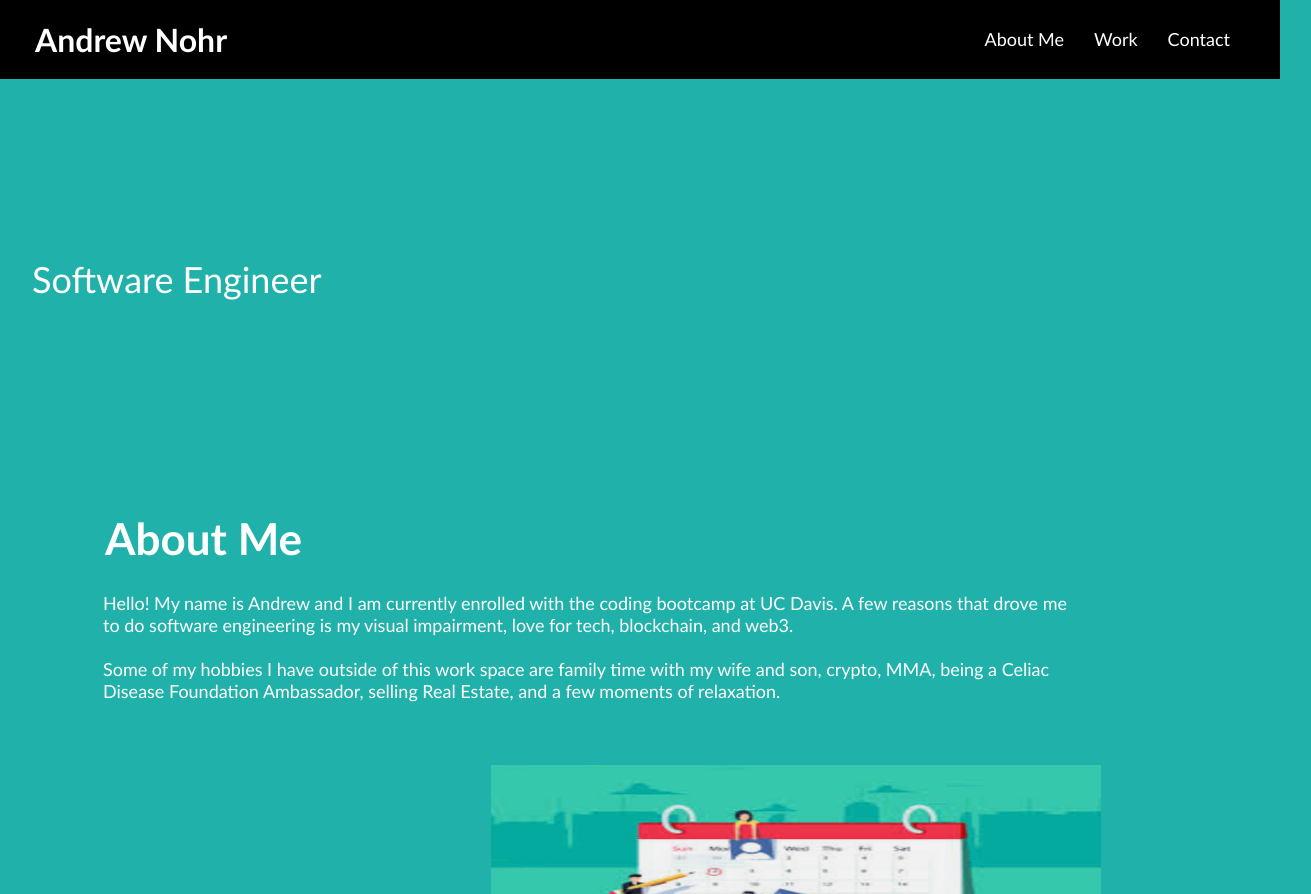
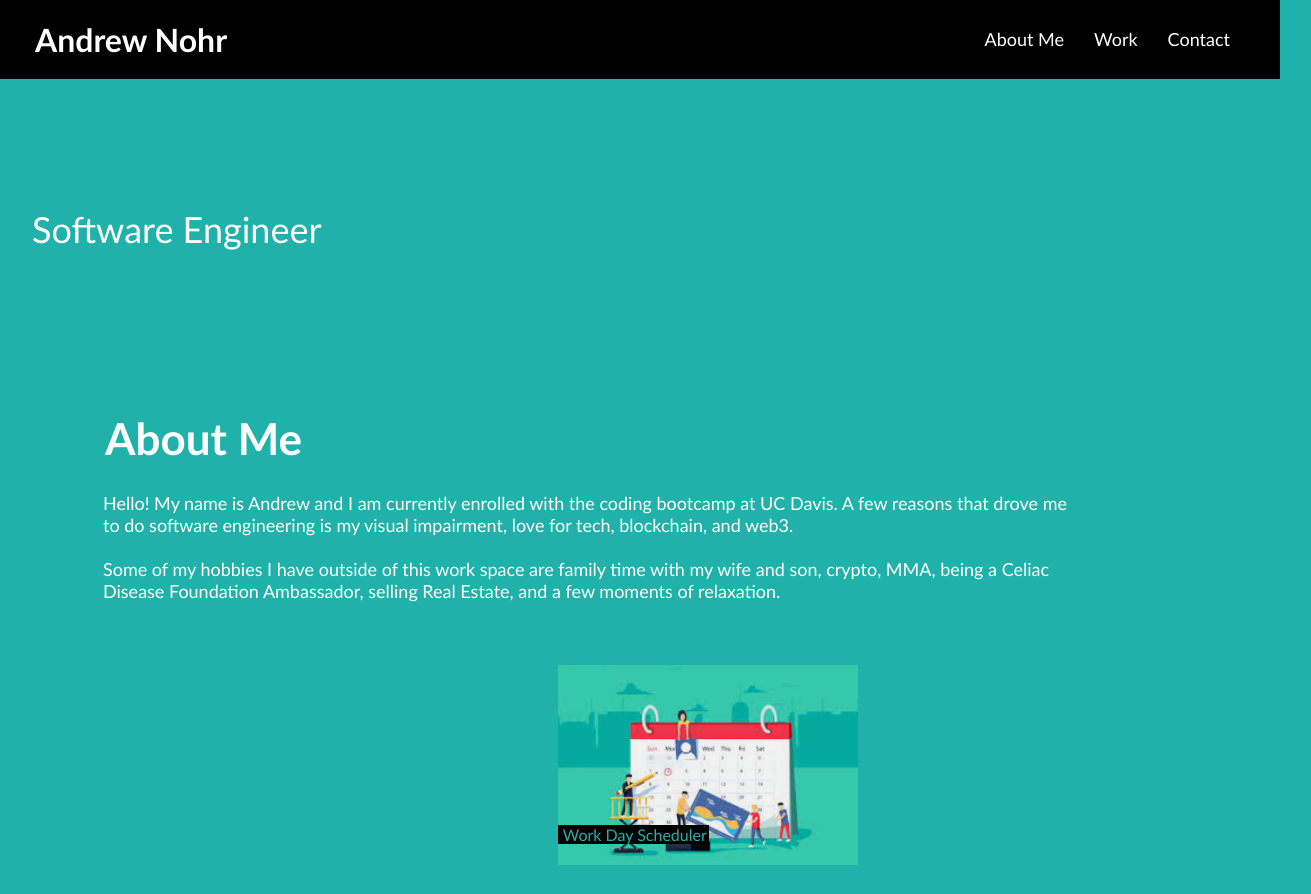
Before and after one commit to andrew-nohr/portfolio, a plain HTML site: page index.html in a window 1280 px wide. Shown: the top 894 px of the page, 1311 px wide, since content can reach past the window. Drawn offline with Linux system fonts and the light colour scheme.

Commit message:
fixed formatting issues

```diff
--- a/assets/CSS/style.css
+++ b/assets/CSS/style.css
@@ -11,7 +11,7 @@ body {
 
 header {
     padding: 20px 35px;
-    background-color: rgba(0, 0, 0);
+    background-color: black;
     display: flex;
     flex-wrap: wrap;
     justify-content: space-between;
@@ -47,9 +47,8 @@ header nav ul li a {
 }
 
 .hero {
-    height: 400px;
+    height: 300px;
     width: 100%;
-
     background-size: cover;
     background-position: right;
     display: flex;
@@ -119,6 +118,7 @@ header nav ul li a {
 
 .img1 {
     position: relative;
+    width: 300px;
 
 }
 
@@ -134,8 +134,8 @@ header nav ul li a {
 }
 
 .head-img {
-    width: 610px;
-    height: 250px;
+    width: 300px;
+    height: 300px;
     margin-bottom: 10px;
 }
 
```
